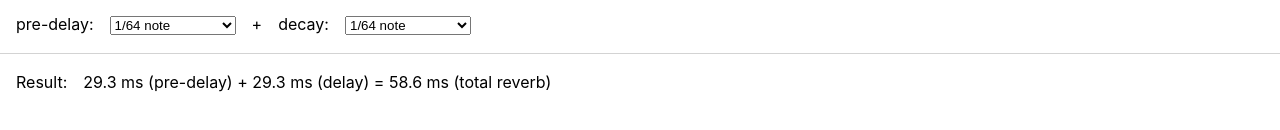
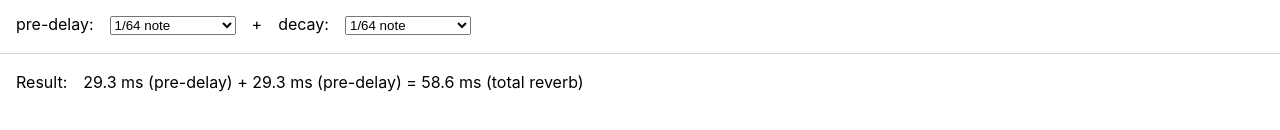
Before and after one commit to markuskreukniet/music-calculators, a React (Create React App) app in the folder React/music-calculators/: page / in a window 1280 px wide. Shown: the part 190-320 px from the top of the page. Built offline with nearby package versions, Linux system fonts and the light colour scheme.

Commit message:
added text selects

```diff
--- a/React/music-calculators/src/components/Calculator.js
+++ b/React/music-calculators/src/components/Calculator.js
@@ -123,17 +123,17 @@ class Calculator extends React.Component {
           valueTwoInMs,
           this.props.valueTwoText,
           valueOneInMs + valueTwoInMs,
-          "(total reverb)", // TODO: determine if '(total reverb)' should be a global constant
+          "(total reverb)",
           "+"
         );
       case arithmeticOperation.subtraction:
         return this.determineText(
+          valueOneInMs,
+          this.props.valueOneText,
           valueTwoInMs,
           this.props.valueTwoText,
-          valueOneInMs,
-          this.props.valueOneText,
           valueOneInMs - valueTwoInMs,
-          "(decay)", // TODO: determine if '(decay)' should be a global constant
+          "(decay)",
           "-"
         );
       default:
--- a/React/music-calculators/src/components/ReverbCalculator.js
+++ b/React/music-calculators/src/components/ReverbCalculator.js
@@ -10,17 +10,19 @@ class ReverbCalculator extends React.Component {
       this.props.valueOne &&
       this.props.valueTwo
     ) {
+      const preDelay = "(pre-delay)";
+
       return (
         <Calculator
           tempo={this.props.tempo}
           valueOne={this.props.valueOne}
           valueTwo={this.props.valueTwo}
-          valueOneText={"(pre-delay)"} // TODO: determine if this string should be a global constant
-          valueTwoText={
+          valueOneText={
             this.props.arithmeticOperation === arithmeticOperation.addition
-              ? "(delay)"
+              ? preDelay
               : "(total reverb)"
-          } // TODO: determine if these strings should be global constants
+          }
+          valueTwoText={preDelay}
           arithmeticOperation={this.props.arithmeticOperation}
         />
       );
--- a/React/music-calculators/src/components/ReverbCalculatorApp.js
+++ b/React/music-calculators/src/components/ReverbCalculatorApp.js
@@ -5,6 +5,7 @@ import DurationResultChoice from "./DurationResultChoice.js";
 import LabeledNumberInput from "./LabeledNumberInput.js";
 import LabeledTextSelect from "./LabeledTextSelect.js";
 import ReverbCalculator from "./ReverbCalculator.js";
+import TextSelect from "./TextSelect.js";
 
 class ReverbCalculatorApp extends React.Component {
   constructor(props) {
@@ -14,6 +15,7 @@ class ReverbCalculatorApp extends React.Component {
     this.durationResult = "durationResult";
     this.valueOne = "valueOne";
     this.valueTwo = "valueTwo";
+    this.valueThree = "valueThree";
 
     this.className = "margin-right-1";
 
@@ -58,9 +60,21 @@ class ReverbCalculatorApp extends React.Component {
     return <p className={this.className}>{arithmeticOperationSign}</p>;
   }
 
+  elementTextSelect(values, defaultValue, elementName) {
+    return (
+      <TextSelect
+        values={values}
+        defaultValue={defaultValue}
+        name={elementName}
+        onChange={(e) => this.handleChange(elementName, e)}
+      />
+    );
+  }
+
   // This function aims to skip an array. In React, the HTML elements in an array need a 'key' attribute.
   render() {
     const defaultValueSelect = "1/64 note";
+    let calculatorValueTwo = this.state[this.valueTwo];
 
     let elementOne = null;
     let elementTwo = null;
@@ -84,6 +98,8 @@ class ReverbCalculatorApp extends React.Component {
         ""
       );
     } else {
+      calculatorValueTwo = this.state[this.valueThree];
+
       elementOne = this.elementLabeledTextSelect(
         "total reverb:",
         durations,
@@ -92,12 +108,18 @@ class ReverbCalculatorApp extends React.Component {
         this.className
       );
       elementTwo = this.elementP("-");
-      elementThree = this.elementLabeledTextSelect(
-        "pre-delay:", // TODO: duplicate
+
+      const values = ["pre-delay:", "decay:"];
+      elementThree = this.elementTextSelect(
+        values,
+        "pre-delay:",
+        this.valueTwo
+      );
+
+      elementFour = this.elementTextSelect(
         durations,
         defaultValueSelect,
-        this.valueTwo,
-        this.className
+        this.valueThree
       );
     }
 
@@ -122,7 +144,7 @@ class ReverbCalculatorApp extends React.Component {
           arithmeticOperation={this.state[this.durationResult]}
           tempo={this.state[this.tempo]}
           valueOne={this.state[this.valueOne]}
-          valueTwo={this.state[this.valueTwo]}
+          valueTwo={calculatorValueTwo}
         />
       </div>
     );
```
